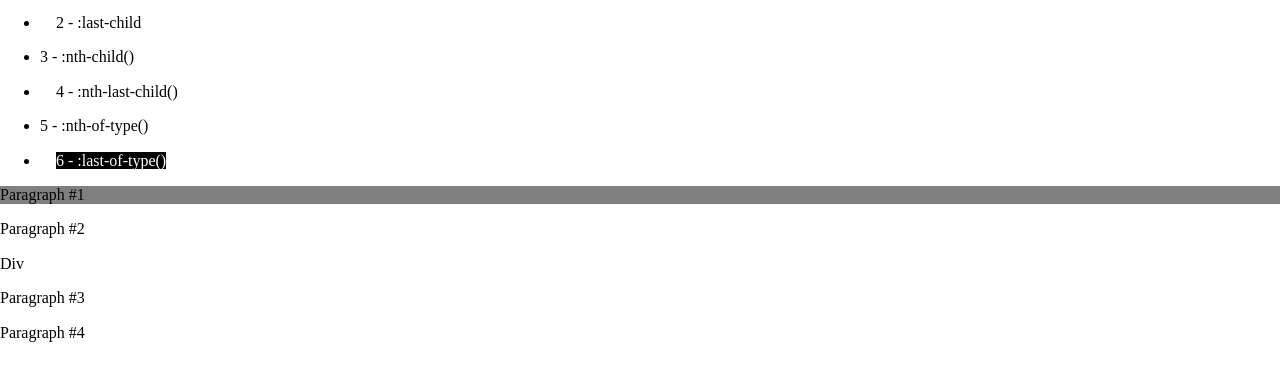
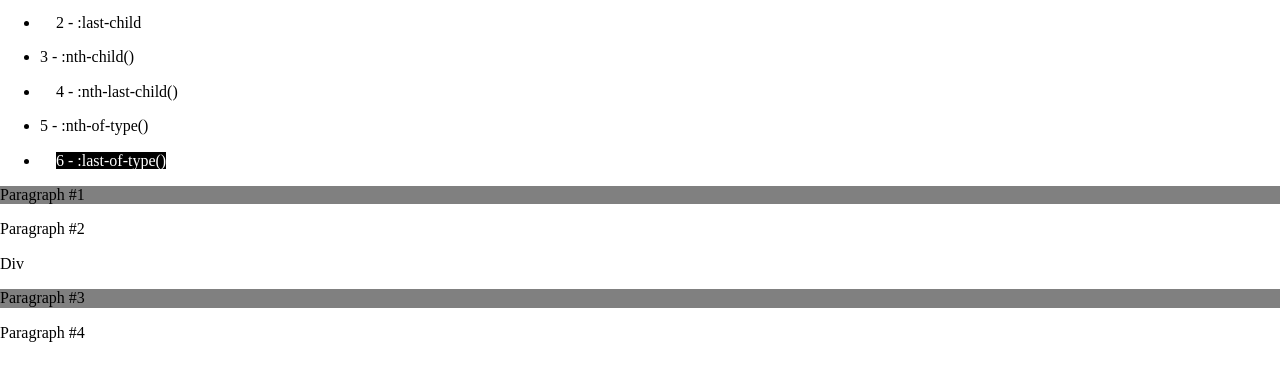
Before and after one commit to arybary/ary, a plain HTML site: page les7/7_2/index.html in a window 1280 px wide. Shown: the part 100-480 px from the top of the page. Drawn offline with nearby package versions, Linux system fonts and the light colour scheme.

Commit message:
last str

```diff
--- a/les7/7_2/styles.css
+++ b/les7/7_2/styles.css
@@ -12,6 +12,6 @@ li:last-child > span {
 li:nth-child(even) > span {
     margin-left: 16px;
 }
-p:nth-child(1) {
+.paragraphs p:nth-of-type(odd) {
     background-color: gray;
 }
```
